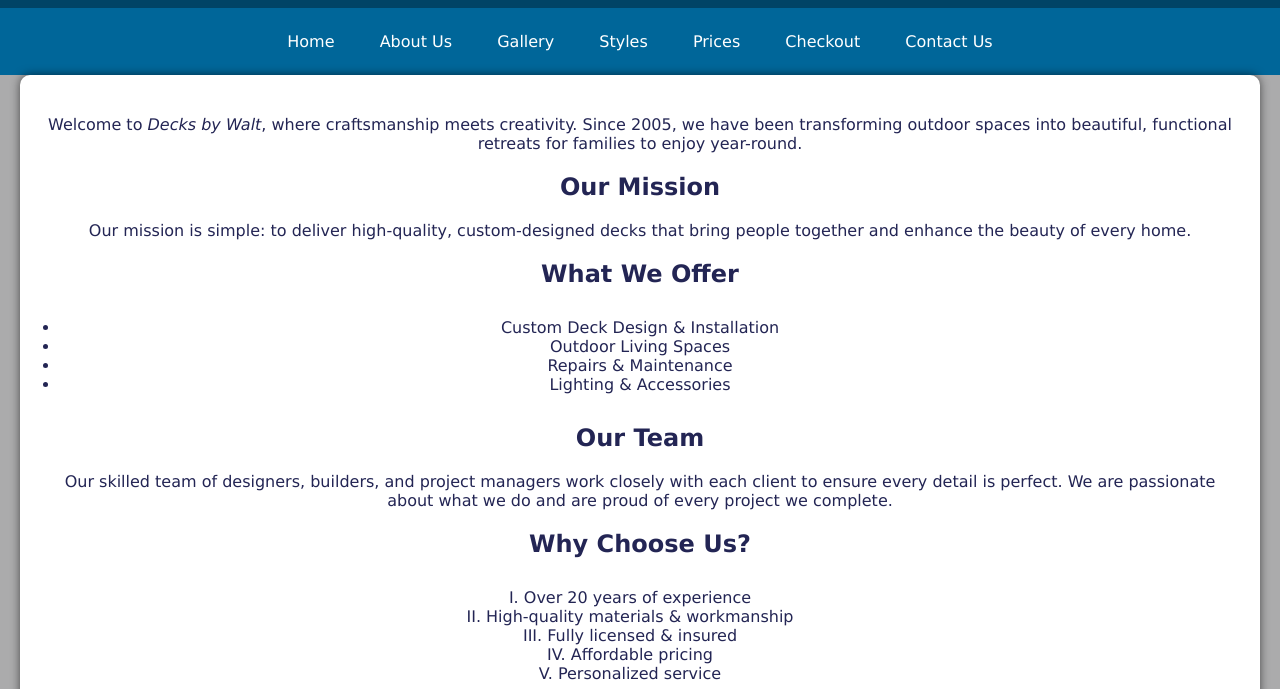
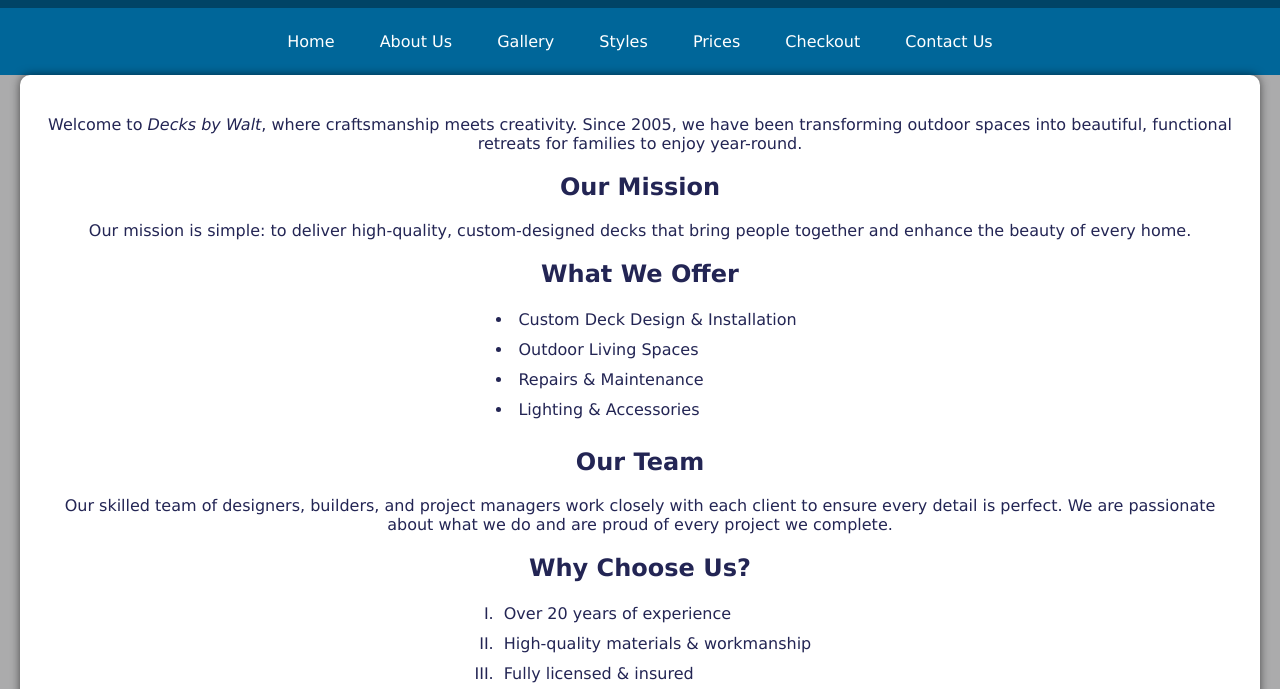
Before and after one commit to swvine/CMST-385, a plain HTML site: page project4/about.html in a window 1280 px wide. Shown: the part 90-779 px from the top of the page. Drawn offline with Linux system fonts and the light colour scheme.

Commit message:
Refactor list styles for improved layout
Updated list styles for better alignment and spacing.

```diff
--- a/project4/css/mystyle.css
+++ b/project4/css/mystyle.css
@@ -60,18 +60,30 @@ em, h3, h5 {
   color: red;
 }
 
-/* List Styles */
+/* List Styles - Word-style alignment */
 ul, ol {
-  margin: 0 auto;
-  padding: 10px 20px;
+  display: table;
+  margin: 10px auto 20px;
+  padding-left: 30px;
+  text-align: left;
+}
+
+ul {
+  list-style-type: disc;
+  list-style-position: outside;
 }
 
 ol {
   list-style-type: upper-roman;
-  list-style-position: inside;
-  text-align: center;
-  padding-left: 0;
+  list-style-position: outside;
 }
+
+li {
+  padding-left: 5px;
+  margin-bottom: 6px;
+  line-height: 1.5;
+}
+
 /* Wrapper */
 .wrapper {
   max-width: 1200px;
```
